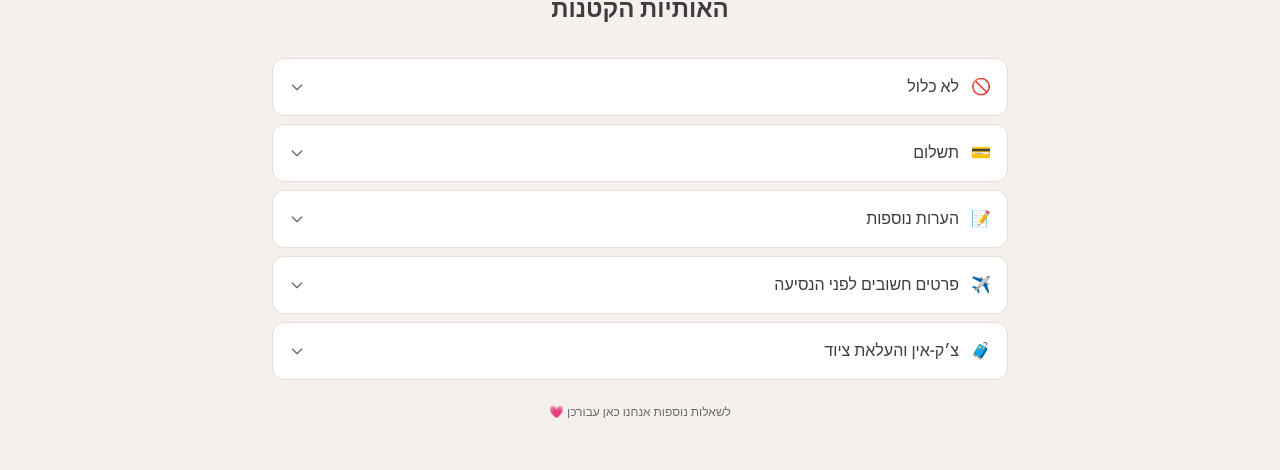
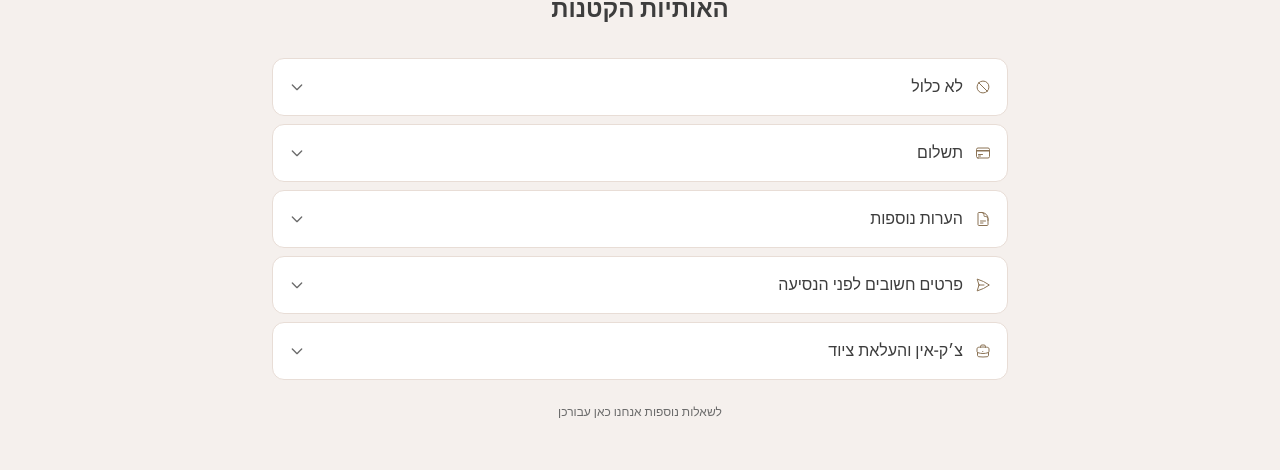
Before and after one commit to Idosegev23/retreatByfly, a Next.js app: page / in a window 1280 px wide. Shown: the part 8285-8755 px from the top of the page. Built offline with nearby package versions, Linux system fonts and the light colour scheme.

Commit message:
החלפת אימוג׳ים באייקונים SVG

```diff
--- a/src/components/sections/FinePrintSection.tsx
+++ b/src/components/sections/FinePrintSection.tsx
@@ -3,10 +3,39 @@
 import { useRef, useState } from "react";
 import { motion, useInView, AnimatePresence } from "framer-motion";
 
+// SVG Icons
+const icons = {
+  notIncluded: (
+    <svg className="w-4 h-4" fill="none" stroke="currentColor" strokeWidth={1.5} viewBox="0 0 24 24">
+      <path strokeLinecap="round" strokeLinejoin="round" d="M18.364 18.364A9 9 0 005.636 5.636m12.728 12.728A9 9 0 015.636 5.636m12.728 12.728L5.636 5.636" />
+    </svg>
+  ),
+  payment: (
+    <svg className="w-4 h-4" fill="none" stroke="currentColor" strokeWidth={1.5} viewBox="0 0 24 24">
+      <path strokeLinecap="round" strokeLinejoin="round" d="M2.25 8.25h19.5M2.25 9h19.5m-16.5 5.25h6m-6 2.25h3m-3.75 3h15a2.25 2.25 0 002.25-2.25V6.75A2.25 2.25 0 0019.5 4.5h-15a2.25 2.25 0 00-2.25 2.25v10.5A2.25 2.25 0 004.5 19.5z" />
+    </svg>
+  ),
+  notes: (
+    <svg className="w-4 h-4" fill="none" stroke="currentColor" strokeWidth={1.5} viewBox="0 0 24 24">
+      <path strokeLinecap="round" strokeLinejoin="round" d="M19.5 14.25v-2.625a3.375 3.375 0 00-3.375-3.375h-1.5A1.125 1.125 0 0113.5 7.125v-1.5a3.375 3.375 0 00-3.375-3.375H8.25m0 12.75h7.5m-7.5 3H12M10.5 2.25H5.625c-.621 0-1.125.504-1.125 1.125v17.25c0 .621.504 1.125 1.125 1.125h12.75c.621 0 1.125-.504 1.125-1.125V11.25a9 9 0 00-9-9z" />
+    </svg>
+  ),
+  flight: (
+    <svg className="w-4 h-4" fill="none" stroke="currentColor" strokeWidth={1.5} viewBox="0 0 24 24">
+      <path strokeLinecap="round" strokeLinejoin="round" d="M6 12L3.269 3.126A59.768 59.768 0 0121.485 12 59.77 59.77 0 013.27 20.876L5.999 12zm0 0h7.5" />
+    </svg>
+  ),
+  luggage: (
+    <svg className="w-4 h-4" fill="none" stroke="currentColor" strokeWidth={1.5} viewBox="0 0 24 24">
+      <path strokeLinecap="round" strokeLinejoin="round" d="M20.25 14.15v4.25c0 1.094-.787 2.036-1.872 2.18-2.087.277-4.216.42-6.378.42s-4.291-.143-6.378-.42c-1.085-.144-1.872-1.086-1.872-2.18v-4.25m16.5 0a2.18 2.18 0 00.75-1.661V8.706c0-1.081-.768-2.015-1.837-2.175a48.114 48.114 0 00-3.413-.387m4.5 8.006c-.194.165-.42.295-.673.38A23.978 23.978 0 0112 15.75c-2.648 0-5.195-.429-7.577-1.22a2.016 2.016 0 01-.673-.38m0 0A2.18 2.18 0 013 12.489V8.706c0-1.081.768-2.015 1.837-2.175a48.111 48.111 0 013.413-.387m7.5 0V5.25A2.25 2.25 0 0013.5 3h-3a2.25 2.25 0 00-2.25 2.25v.894m7.5 0a48.667 48.667 0 00-7.5 0M12 12.75h.008v.008H12v-.008z" />
+    </svg>
+  ),
+};
+
 const sections = [
   {
     title: "לא כלול",
-    icon: "🚫",
+    icon: icons.notIncluded,
     items: [
       { text: "ביטוחים*", note: true },
       { text: "הוצאות אישיות" },
@@ -16,7 +45,7 @@ const sections = [
   },
   {
     title: "תשלום",
-    icon: "💳",
+    icon: icons.payment,
     items: [
       { text: "ניתן בתשלומים ללא ריבית או בהעברה בנקאית" },
       { text: "המחיר כולל את כל המיסים והתוספות המתוארות בלו״ז" },
@@ -27,7 +56,7 @@ const sections = [
   },
   {
     title: "הערות נוספות",
-    icon: "📝",
+    icon: icons.notes,
     items: [
       { text: "התכנית והלו״ז נתונים לשינויים ועדכונים" },
       { text: "צוות מנחים ילווה אתכם במהלך החופשה מנתב״ג ועד הנחיתה חזרה" },
@@ -36,7 +65,7 @@ const sections = [
   },
   {
     title: "פרטים חשובים לפני הנסיעה",
-    icon: "✈️",
+    icon: icons.flight,
     items: [
       { text: "מפגש עם הצוות: יתקיים בזום כמה ימים לפני הנסיעה" },
       { text: "מייל פרטי החבילה: 5 ימים לפני היציאה תקבלו מייל עם כרטיסי הטיסה" },
@@ -46,7 +75,7 @@ const sections = [
   },
   {
     title: "צ׳ק-אין והעלאת ציוד",
-    icon: "🧳",
+    icon: icons.luggage,
     items: [
       { text: "הצ׳ק-אין יבוצע יחד בשדה התעופה (דרכון בלבד)" },
       { text: "בחירת מושב / תוספת משקל: ניתן לבצע רק בשדה התעופה, בתוספת תשלום" },
@@ -108,7 +137,7 @@ export function FinePrintSection() {
                 className="w-full flex items-center justify-between p-4 text-right transition-colors hover:bg-nude-50"
               >
                 <div className="flex items-center gap-3">
-                  <span className="text-base">{section.icon}</span>
+                  <span style={{ color: 'var(--accent)' }}>{section.icon}</span>
                   <span
                     className="text-sm md:text-base font-medium"
                     style={{ color: 'var(--text)' }}
@@ -183,7 +212,7 @@ export function FinePrintSection() {
           className="text-center text-[10px] md:text-xs mt-6"
           style={{ color: 'var(--text-light)', opacity: 0.7 }}
         >
-          לשאלות נוספות אנחנו כאן עבורכן 💗
+          לשאלות נוספות אנחנו כאן עבורכן
         </motion.p>
       </div>
     </section>
--- a/src/components/sections/ImmersiveDetails.tsx
+++ b/src/components/sections/ImmersiveDetails.tsx
@@ -125,7 +125,7 @@ export function ImmersiveDetails() {
           className="mt-10 md:mt-12 text-center text-sm md:text-base font-medium"
           style={{ color: 'var(--accent)' }}
         >
-          ✨ חצי פנסיון במלון 5 כוכבים ועוד המון פינוקים ✨
+          חצי פנסיון במלון 5 כוכבים ועוד המון פינוקים
         </motion.p>
       </div>
     </section>
```
